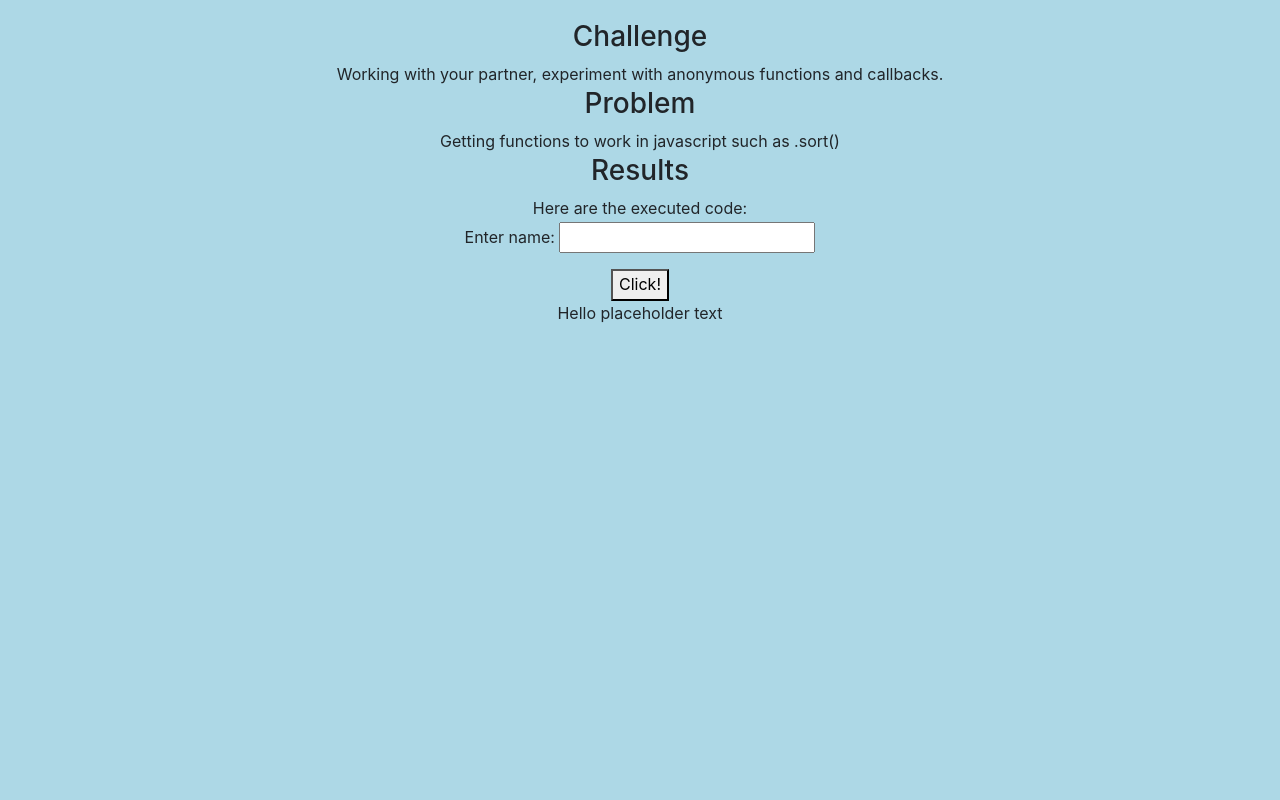
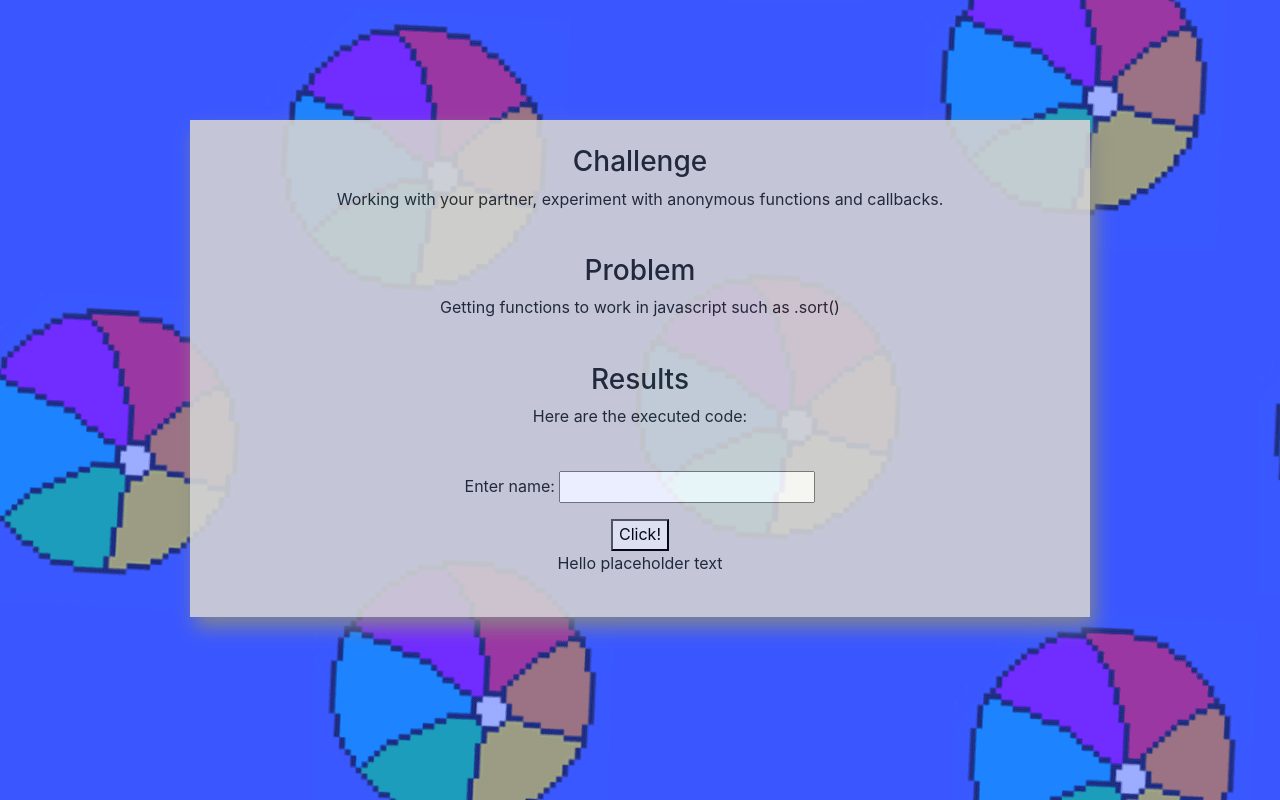
Before and after one commit to ajsamudio/cst252, a plain HTML site: page lab10/index.html in a window 1280 px wide. Drawn offline with nearby package versions, Linux system fonts and the light colour scheme.

Commit message:
fancyLab10

```diff
--- a/lab10/css/lab.css
+++ b/lab10/css/lab.css
@@ -1,3 +1,16 @@
 #myButton{
    size: 50px;
 }
+.container{
+  background-image: url("../img/ballbeach.gif");
+}
+.box{
+  background-color: lightgray;
+  opacity: 0.9;
+  box-shadow: 5px 10px 18px #888888;
+  padding: 25px;
+  margin: 100px;
+}
+p{
+  opacity: 1;
+}
--- a/lab10/index.html
+++ b/lab10/index.html
@@ -9,15 +9,15 @@
 </head>
 <body class="container centeredText">
 
-
+<div class="box">
 	<h3>Challenge</h3>
-			Working with your partner, experiment with anonymous functions and callbacks.<br>
+		<p>	Working with your partner, experiment with anonymous functions and callbacks.</p><br>
 
 	<h3>Problem</h3>
-		Getting functions to work in javascript such as .sort()<br>
+		<p>	Getting functions to work in javascript such as .sort()</p><br>
 
 	<h3>Results</h3>
-		Here are the executed code:<br>
+		<p>Here are the executed code:</p><br>
 
 		<p>Enter name: <input type="text" id="fname"><br></p>
 		<button type="button" id="myButton">Click!</button>
@@ -25,5 +25,7 @@
 			<div id="output">
 				<p> Hello placeholder text </p>
 			</div>
+
+		</div>
 </body>
 </html>
--- a/lab10/js/lab.js
+++ b/lab10/js/lab.js
@@ -13,7 +13,7 @@
  function buttonPress() {
    var inputText = scan.value;
 
-   text.innerText = "Hello, " + inputText.split('').sort().reverse().join('');
+   text.innerText = "Hello, " + inputText.split('').sort().reverse() .join('');
 
    // var nameArray = scan.sort().reverse();
    // text.innerText = "Hello, " + nameArray;
```
Also changed, not shown: lab10/img/ballbeach.gif (added), lab10/img/lab10screen2.PNG, lab10/img/lab10screen3.PNG.
